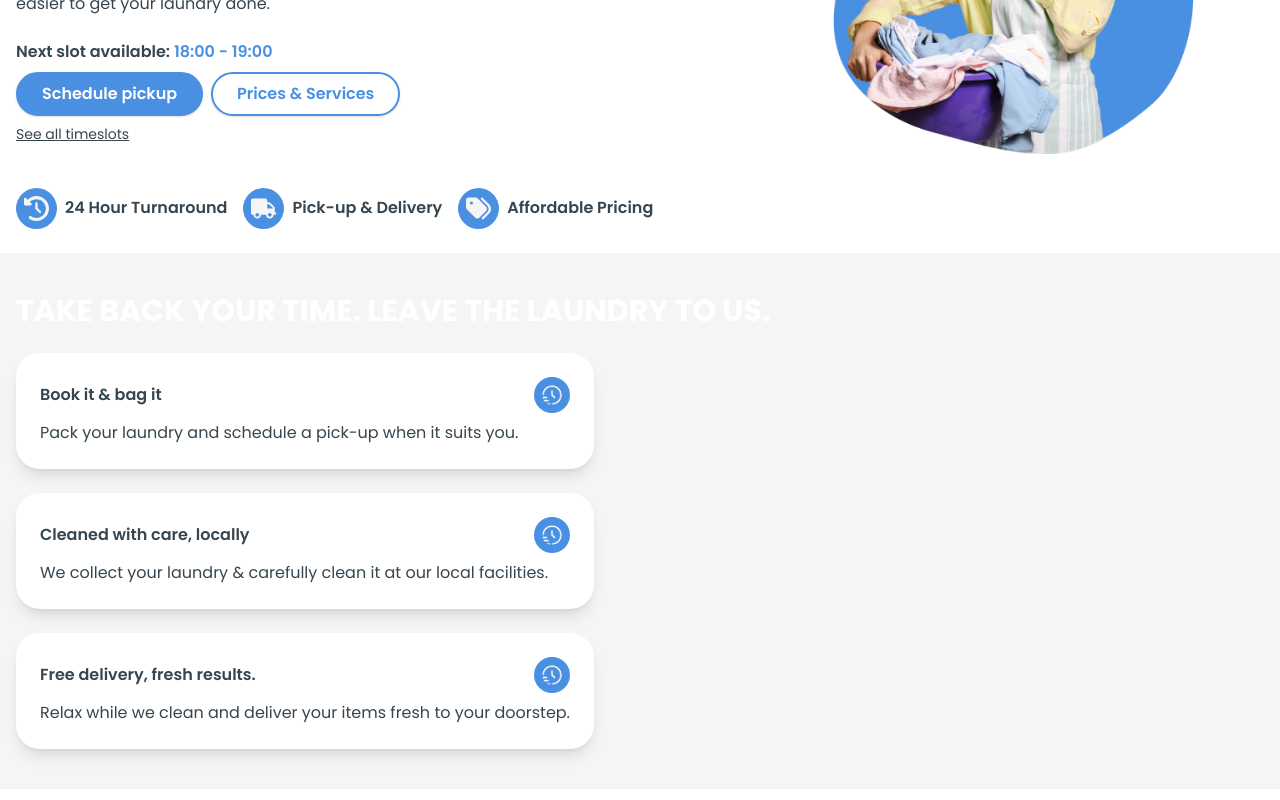
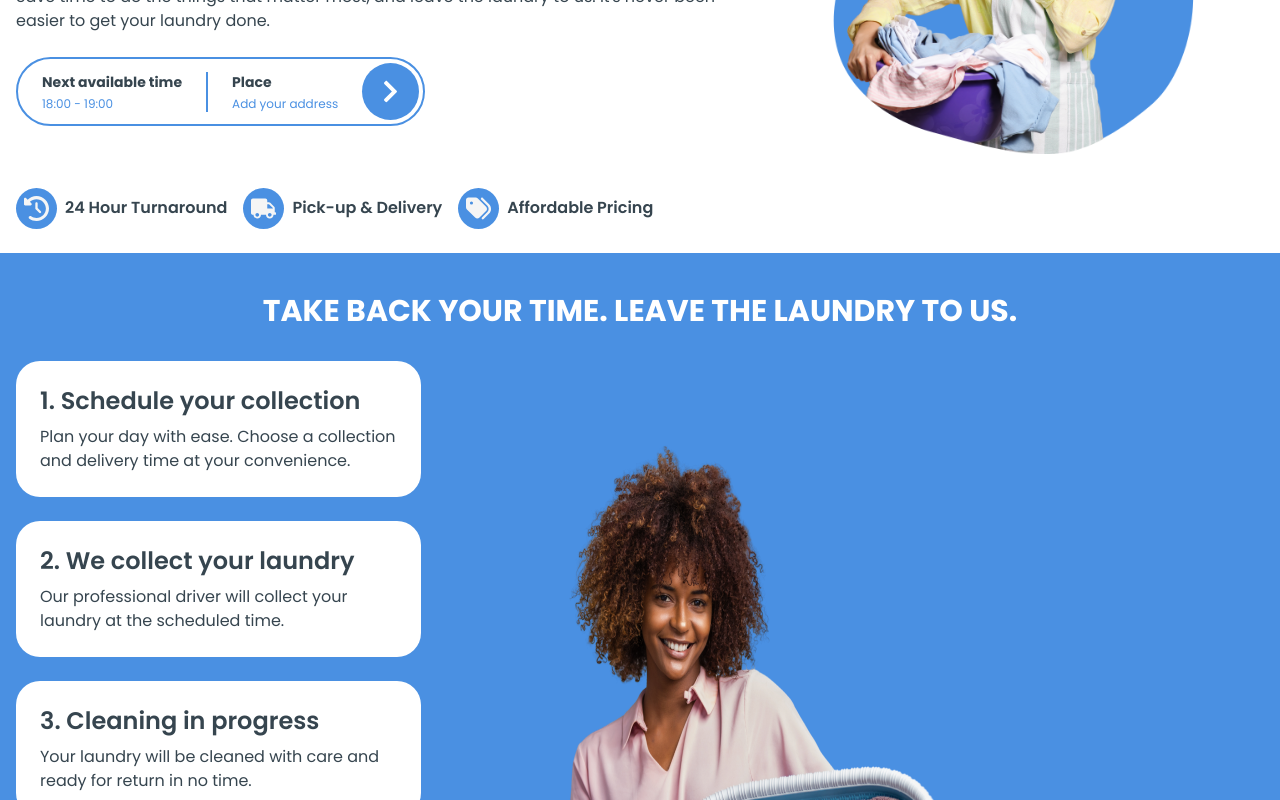
Before and after one commit to RicardoDS7/laundry-hero-landing-page, a Next.js app in the folder landing-page/: page / in a window 1280 px wide. Shown: the part 300-1100 px from the top of the page. Built offline with nearby package versions, Linux system fonts and the light colour scheme.

Commit message:
Update timeslot CTA

```diff
--- a/landing-page/app/components/HowItWorks.tsx
+++ b/landing-page/app/components/HowItWorks.tsx
@@ -1,38 +1,51 @@
 'use client';
 import React from 'react';
 import { LAUNDRY_STEPS } from '../constants';
-import StepIcon from '../icons/schedule.png';
+import HowItWorksImage from '../images/happy-face.png';
 import Image from 'next/image';
 
 const HowItWorks = () => {
   return (
     <div className="max-w-[1400px] mx-auto">
 
-      {/* Content */}
-      <div className="relative flex flex-col gap-6 w-full justify-between items-start py-10 px-4">
+    {/* Content */}
+    <div className="relative flex flex-col gap-8 w-full justify-center items-center py-10 px-4">
         <h2 className="text-white font-bold text-3xl">
           Take back your time. Leave the laundry to us.
         </h2>
-        <ul className="flex flex-col gap-6">
-          {LAUNDRY_STEPS.map((step, index) => (
-            <li key={index}>
-              <div className="flex flex-col bg-white rounded-3xl p-6 gap-2 shadow-lg">
-                <div className="flex flex-row justify-between items-center gap-4">
-                  <h3 className="font-semibold">{step.title}</h3>
-                  <Image
-                    className="rounded-full p-2 bg-nice-blue flex-shrink-0"
-                    src={StepIcon}
-                    width={36}
-                    height={36}
-                    alt="step-icons"
-                  />
-                </div>
-                <p>{step.description}</p>
-              </div>
+
+        <div className='flex flex-row gap-8'>
+        <ul className="flex flex-wrap gap-6 justify-center w-1/2">
+            <li className="flex flex-col w-full bg-white rounded-3xl gap-2 p-6">
+                <h3>1. Schedule your collection</h3>
+                <p>Plan your day with ease. Choose a collection and delivery time at your convenience.</p>
             </li>
-          ))}
+
+            <li className="flex flex-col w-full bg-white rounded-3xl gap-2 p-6">
+                <h3>2. We collect your laundry</h3>
+                <p>Our professional driver will collect your laundry at the scheduled time.</p>
+            </li>
+
+            <li className="flex flex-col w-full bg-white rounded-3xl gap-2 p-6">
+                <h3>3. Cleaning in progress</h3>
+                <p>Your laundry will be cleaned with care and ready for return in no time.</p>
+            </li>
+
+            <li className="flex flex-col w-full bg-white rounded-3xl gap-2 p-6">
+                <h3>4. Laundry delivered</h3>
+                <p>Receive your freshly cleaned laundry at the scheduled delivery time.</p>
+            </li>
         </ul>
-      </div>
+
+        <div className='flex w-full'>
+            <Image src={HowItWorksImage} width={600} height={800} alt='image' />
+        </div>
+        </div>
+
+
+
+
+    </div>
     </div>
   );
 };
--- a/landing-page/app/components/TimeSlots.tsx
+++ b/landing-page/app/components/TimeSlots.tsx
@@ -1,6 +1,6 @@
 import React, { useEffect, useState } from 'react';
 import Link from 'next/link';
-import ScrollToSectionButton from './ScrollToSectionButton';
+import { FaChevronRight } from "react-icons/fa";
 
 const TimeSlots = () => {
   const [nextTimeStart, setNextTimeStart] = useState('');
@@ -50,31 +50,27 @@ const TimeSlots = () => {
   return (
     <div className="flex flex-col gap-2 items-center justify-center md:items-start md:justify-start">
 
-      <div className='flex flex-col'>
-        <span className="font-semibold">
-          Next slot available: <span className="text-nice-blue">{nextTimeStart} - {nextTimeEnd}</span>
-        </span>
-      </div>
+      <Link className="text-sm" href="#">
+          <div className='flex flex-row gap-6 border-2 border-nice-blue rounded-full py-1 pl-6 pr-1 items-center'>
+            <div className='flex flex-col gap-1'>
+              <p className='font-bold'>Next available time</p>
+              <p className='text-xs text-nice-blue'>{nextTimeStart} - {nextTimeEnd}</p>
+            </div>
 
-      <div className='flex flex-row gap-2'>
-        <button
-          className="flex flex-row px-6 py-2 gap-2 items-center rounded-full
-          bg-nice-blue  border-nice-blue text-white shadow font-semibold
-          hover:shadow-md hover:bg-mcd-yellow border-2 hover:border-mcd-yellow hover:text-white transition-all duration-300"
-        >
-          Schedule pickup
-        </button>
+            <div className='border-l-2 h-10 border-nice-blue'></div>
 
-        <ScrollToSectionButton
-          sectionID='prices-and-services-section'
-          buttonText='Prices & Services'>
-        </ScrollToSectionButton>
+            <div className='flex flex-col gap-1 border-nice-blue'>
+              <p className='font-bold'>Place</p>
+              <p className='text-xs text-nice-blue'>Add your address</p>
+            </div>
 
-      </div>
+            <div className='flex flex-col gap-2 rounded-full bg-nice-blue items-center justify-center p-4'>
+              {/* <FaArrowRight color='white'size={25}/> */}
+              <FaChevronRight color='white'size={25} />
+            </div>
 
-      <Link className="underline hover:text-nice-blue text-sm" href="#">
-          See all timeslots
-        </Link>
+          </div>
+      </Link>
 
     </div>
   );
--- a/landing-page/app/globals.css
+++ b/landing-page/app/globals.css
@@ -35,3 +35,9 @@ h2 {
   @apply font-bold;
   @apply text-charcoal;
 }
+
+h3 {
+  @apply text-lg md:text-xl lg:text-2xl xl:text-2xl;
+  @apply font-semibold;
+  @apply text-charcoal;
+}
--- a/landing-page/app/page.tsx
+++ b/landing-page/app/page.tsx
@@ -21,7 +21,7 @@ export default function Home() {
 
       </section>
 
-      <section id="how-works-section" className="bg-white-smoke">
+      <section id="how-works-section" className="bg-nice-blue">
         <HowItWorks />
       </section>
 
```
